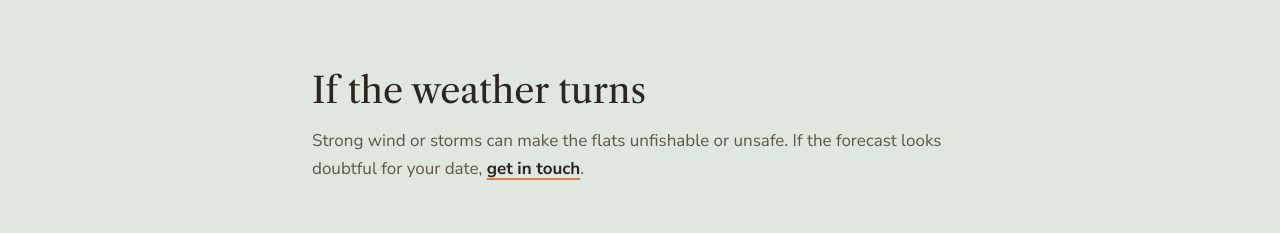
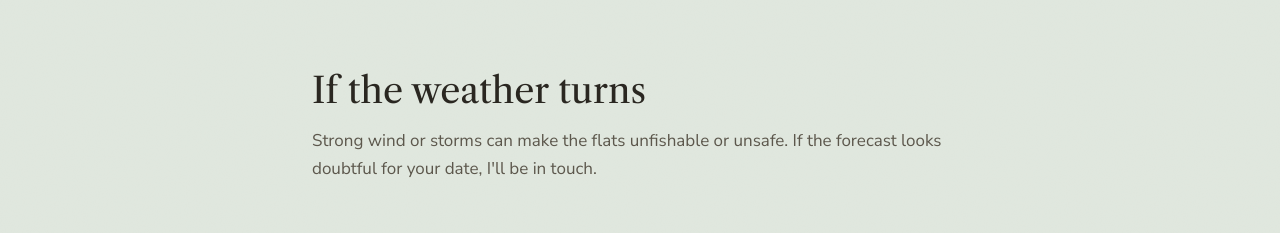
Before and after one commit to alexbaumann1108/https-github.com-nextlevelbuilder-ui-ux-pro-max-skill, a Next.js app in the folder frigate/website/: page /conditions in a window 1280 px wide. Shown: the part 1140-1373 px from the top of the page. Built offline with nearby package versions, Linux system fonts and the light colour scheme; no server answers.

Commit message:
Conditions: I'll be in touch if the weather turns
Co-Authored-By: Claude Opus 5.5 <noreply@anthropic.com>
Claude-Session: https://claude.ai/code/session_01E2XTvEi7G3cUwdy5bTAxUt

```diff
--- a/frigate/website/src/app/conditions/page.tsx
+++ b/frigate/website/src/app/conditions/page.tsx
@@ -1,5 +1,4 @@
 import type { Metadata } from "next";
-import Link from "next/link";
 import { noaaTides, sccfRecon, windfinder } from "@/content/links";
 import { BookingBand, PageHeader, Regulations } from "@/components/ui";
 
@@ -79,11 +78,7 @@ export default function ConditionsPage() {
           <h2 className="display-md">If the weather turns</h2>
           <p className="mt-4 text-ink-soft">
             Strong wind or storms can make the flats unfishable or unsafe. If the
-            forecast looks doubtful for your date,{" "}
-            <Link href="/book" className="link font-bold text-ink">
-              get in touch
-            </Link>
-            .
+            forecast looks doubtful for your date, I&apos;ll be in touch.
           </p>
         </div>
       </section>
```
